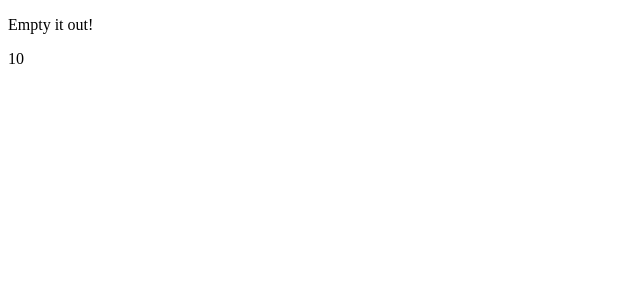
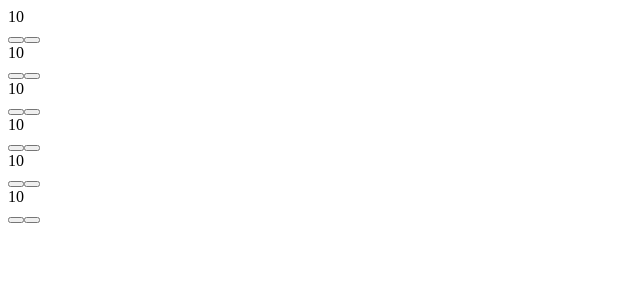
Before and after one commit to sachieko/your-legacy, a React (Create React App) app in the folder legacy-front-end/: page / in a window 1280 px wide. Shown: the top 300 px of the page, without its empty margins (0-640 px from the left). Built offline with nearby package versions, Linux system fonts and the light colour scheme.

Commit message:
Import ability score context

```diff
--- a/legacy-front-end/src/App.jsx
+++ b/legacy-front-end/src/App.jsx
@@ -1,11 +1,13 @@
-import AbilityScore from "./components/CharacterSheet/AbilityScore";
+import CharacterSheet from "./components/CharacterSheet";
+import CharacterSheetProvider from "./providers/CharacterSheetProvider";
 
 const App = function() {
   return (
     <div className="App">
       <header className="App-header">
-        <p> Empty it out! </p>
-        <AbilityScore value='10' />
+        <CharacterSheetProvider>
+          <CharacterSheet />
+        </CharacterSheetProvider>
       </header>
     </div>
   );
--- a/legacy-front-end/src/components/CharacterSheet/AbilityScore.jsx
+++ b/legacy-front-end/src/components/CharacterSheet/AbilityScore.jsx
@@ -4,6 +4,10 @@ const AbilityScore = (props) => {
   return (
     <div className='ability-score'>
       {props.value}
+      <div className='ability-btn'>
+        <button onClick={props.subtract}></button>
+        <button onClick={props.add}></button>
+      </div>
     </div>
   );
 };
--- a/legacy-front-end/src/components/CharacterSheet/index.jsx
+++ b/legacy-front-end/src/components/CharacterSheet/index.jsx
@@ -0,0 +1,27 @@
+import { useContext } from "react";
+import { characterSheetContext } from "../../providers/CharacterSheetProvider";
+import AbilityScore from "./AbilityScore";
+
+const CharacterSheet = () => {
+  const {
+    strength, setStrength,
+    dexterity, setDexterity,
+    constitution, setConstitution,
+    intelligence, setIntelligence,
+    wisdom, setWisdom,
+    charisma, setCharisma
+
+  } = useContext(characterSheetContext);
+  return (
+    <>
+    <AbilityScore value={strength} add={() => setStrength(prev => prev++)} subtract={() => setStrength(prev => prev--)}/>
+    <AbilityScore value={dexterity} add={() => setDexterity(prev => prev++)} subtract={() => setDexterity(prev => prev--)}/>
+    <AbilityScore value={constitution} add={() => setConstitution(prev => prev++)} subtract={() => setConstitution(prev => prev--)}/>
+    <AbilityScore value={intelligence} add={() => setIntelligence(prev => prev++)} subtract={() => setIntelligence(prev => prev--)}/>
+    <AbilityScore value={wisdom} add={() => setWisdom(prev => prev++)} subtract={() => setWisdom(prev => prev--)}/>
+    <AbilityScore value={charisma} add={() => setCharisma(prev => prev++)} subtract={() => setCharisma(prev => prev--)}/>
+    </>
+  );
+};
+
+export default CharacterSheet;
```
